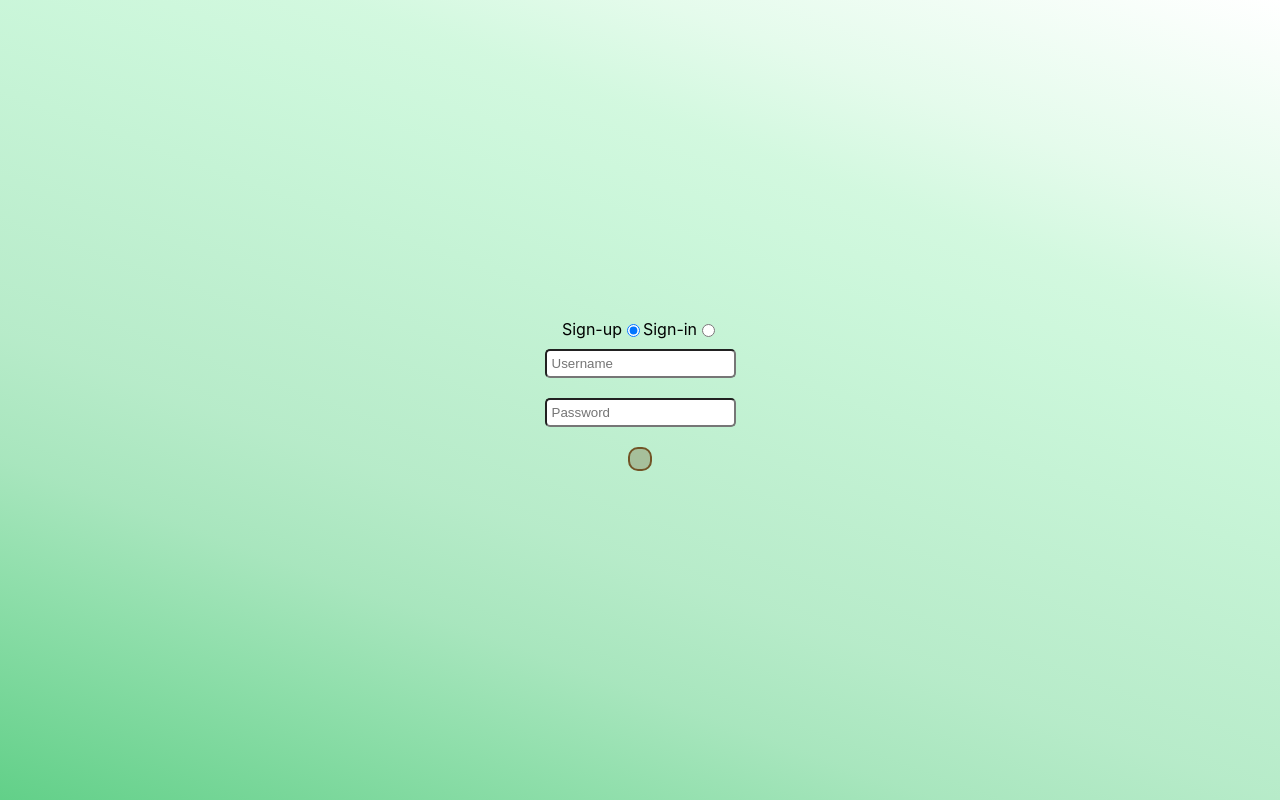
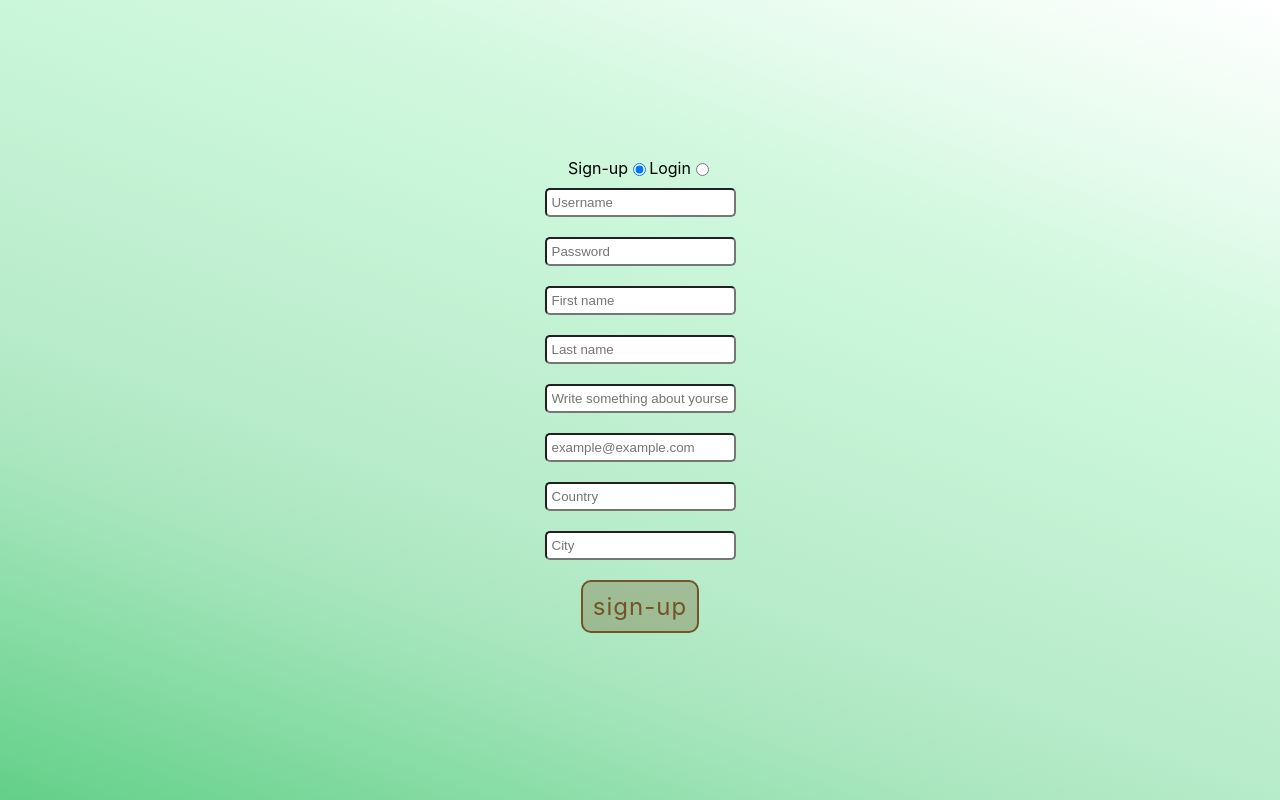
Before and after one commit to Skrosen/eco-tasks, a React (Create React App) app in the folder frontend/: page /login in a window 1280 px wide. Built offline with nearby package versions, Linux system fonts and the light colour scheme.

Commit message:
feat: sign-up and login page

```diff
--- a/frontend/src/App.js
+++ b/frontend/src/App.js
@@ -1,7 +1,7 @@
 import React from "react";
 import { BrowserRouter, Routes, Route } from "react-router-dom";
 import { Provider } from "react-redux";
-import { configureStore, combineReducers } from "@reduxjs/toolkit";
+import { createStore, combineReducers } from "@reduxjs/toolkit";
 
 import Main from "./components/Main";
 import Login from "./components/Login";
@@ -19,7 +19,24 @@ const reducer = combineReducers({
 	tasks: tasks.reducer,
 });
 
-const store = configureStore({ reducer });
+// Retrieve localstorage as initial state
+const persistedStateJSON = localStorage.getItem("userReduxState");
+let persistedState = {};
+
+if (persistedStateJSON) {
+	persistedState = JSON.parse(persistedStateJSON);
+}
+
+const store = createStore(
+	reducer,
+	persistedState,
+	window.__REDUX_DEVTOOLS_EXTENSION__ && window.__REDUX_DEVTOOLS_EXTENSION__()
+);
+
+// Store the state in localstorage when Redux state change
+store.subscribe(() => {
+	localStorage.setItem("userReduxState", JSON.stringify(store.getState()));
+});
 
 const App = () => {
 	return (
--- a/frontend/src/components/Login.jsx
+++ b/frontend/src/components/Login.jsx
@@ -37,7 +37,13 @@ const TextInput = styled.input`
 const Login = () => {
 	const [username, setUsername] = useState("");
 	const [password, setPassword] = useState("");
-	const [mode, setMode] = useState("signup");
+	const [firstName, setFirstName] = useState("");
+	const [lastName, setLastName] = useState("");
+	const [description, setDescription] = useState("");
+	const [email, setEmail] = useState("");
+	const [country, setCountry] = useState("");
+	const [city, setCity] = useState("");
+	const [mode, setMode] = useState("sign-up");
 
 	const accessToken = useSelector((store) => store.user.accessToken);
 
@@ -53,36 +59,47 @@ const Login = () => {
 
 	const onFormSubmit = (event) => {
 		event.preventDefault();
+		let options = {};
 
-		const options = {
+		if (mode === "sign-up") {
+			options = {
+				method: "POST",
+				headers: {
+					"Content-Type": "application/json",
+				},
+				body: JSON.stringify({
+					username,
+					password,
+					firstName,
+					lastName,
+					description,
+					email,
+					country,
+					city,
+				}),
+			};
+		} else {
+			options = {
 				method: "POST",
 				headers: {
 					"Content-Type": "application/json",
 				},
 				body: JSON.stringify({ username, password }),
 			};
+		}
 
 		fetch(API_URL(mode), options)
 			.then((res) => res.json())
 			.then((data) => {
-				if (data.success) {
-					batch(() => {
-						dispatch(user.actions.setUserId(data.response.userId));
-						dispatch(user.actions.setUsername(data.response.username));
-						dispatch(user.actions.setAccessToken(data.response.accessToken));
-						dispatch(user.actions.setError(null));
-					});
-					mode === "signup" &&
+				if (data.success && mode === "sign-up") {
 					alert(
-							`Welcome ${data.response.username}, your account has been created and you are now logged in!`
+						`Welcome ${data.response.username}, your account has been created!`
 					); // welcomes new users who just signed up
+				} else if (data.success && mode === "login") {
+					console.log(data.response);
+					dispatch(user.actions.setUserInfo(data.response));
 				} else {
-					batch(() => {
-						dispatch(user.actions.setUserId(null));
-						dispatch(user.actions.setUsername(null));
-						dispatch(user.actions.setAccessToken(null));
-						dispatch(user.actions.setError(data.response));
-					});
+					// dispatch(user.actions.setError(data.response));
 					alert(data.response); // returns error message
 				}
 			});
@@ -91,19 +108,19 @@ const Login = () => {
 	return (
 		<LoginContainer>
 			<ModeContainer>
-				<label htmlFor="signup">Sign-up</label>
+				<label htmlFor="sign-up">Sign-up</label>
 				<input
-					id="signup"
+					id="sign-up"
 					type="radio"
-					checked={mode === "signup"}
-					onChange={() => setMode("signup")}
+					checked={mode === "sign-up"}
+					onChange={() => setMode("sign-up")}
 				/>
-				<label htmlFor="signin">Sign-in</label>
+				<label htmlFor="login">Login</label>
 				<input
-					id="signin"
+					id="login"
 					type="radio"
-					checked={mode === "signin"}
-					onChange={() => setMode("signin")}
+					checked={mode === "login"}
+					onChange={() => setMode("login")}
 				/>
 			</ModeContainer>
 			<Form onSubmit={onFormSubmit}>
@@ -123,7 +140,59 @@ const Login = () => {
 					value={password}
 					onChange={(e) => setPassword(e.target.value)}
 				/>
-				<Button type="submit">Submit</Button>
+				{mode === "sign-up" && (
+					<>
+						<label htmlFor="firstName"></label>
+						<TextInput
+							id="firstName"
+							type="text"
+							placeholder="First name"
+							value={firstName}
+							onChange={(e) => setFirstName(e.target.value)}
+						/>
+						<label htmlFor="lastName"></label>
+						<TextInput
+							id="lastName"
+							type="text"
+							placeholder="Last name"
+							value={lastName}
+							onChange={(e) => setLastName(e.target.value)}
+						/>
+						<label htmlFor="description"></label>
+						<TextInput
+							id="description"
+							type="text"
+							placeholder="Write something about yourself"
+							value={description}
+							onChange={(e) => setDescription(e.target.value)}
+						/>
+						<label htmlFor="email"></label>
+						<TextInput
+							id="email"
+							type="email"
+							placeholder="example@example.com"
+							value={email}
+							onChange={(e) => setEmail(e.target.value)}
+						/>
+						<label htmlFor="country"></label>
+						<TextInput
+							id="country"
+							type="text"
+							placeholder="Country"
+							value={country}
+							onChange={(e) => setCountry(e.target.value)}
+						/>
+						<label htmlFor="city"></label>
+						<TextInput
+							id="city"
+							type="text"
+							placeholder="City"
+							value={city}
+							onChange={(e) => setCity(e.target.value)}
+						/>
+					</>
+				)}
+				<Button type="submit" text={mode} />
 			</Form>
 		</LoginContainer>
 	);
--- a/frontend/src/reducers/user.js
+++ b/frontend/src/reducers/user.js
@@ -21,44 +21,22 @@ const user = createSlice({
 		error: null,
 	},
 	reducers: {
-		setUserId: (store, action) => {
-			store.userId = action.payload;
-		},
-		setUsername: (store, action) => {
-			store.username = action.payload;
-		},
-		setFirstName: (store, action) => {
-			store.firstName = action.payload;
-		},
-		setLastName: (store, action) => {
-			store.lastName = action.payload;
-		},
-		setDescription: (store, action) => {
-			store.description = action.payload;
-		},
-		setEmail: (store, action) => {
-			store.email = action.payload;
-		},
-		setCountry: (store, action) => {
-			store.country = action.payload;
-		},
-		setCity: (store, action) => {
-			store.city = action.payload;
-		},
-		setRole: (store, action) => {
-			store.role = action.payload;
-		},
-		setScore: (store, action) => {
-			store.score = action.payload;
-		},
-		setCreatedAt: (store, action) => {
-			store.createdAt = action.payload;
-		},
-		setAccessToken: (store, action) => {
-			store.accessToken = action.payload;
+		setUserInfo: (store, action) => {
+			store.userId = action.payload.id;
+			store.username = action.payload.username;
+			store.firstName = action.payload.firstName;
+			store.lastName = action.payload.lastName;
+			store.description = action.payload.description;
+			store.email = action.payload.email;
+			store.country = action.payload.country;
+			store.city = action.payload.city;
+			store.role = action.payload.role;
+			store.score = action.payload.score;
+			store.createdAt = action.payload.createdAt;
+			store.accessToken = action.payload.accessToken;
 		},
 		setError: (store, action) => {
-			store.error = action.payload;
+			store.error = action.payload.error;
 		},
 	},
 });
```
Also changed, not shown: 2 other files (tests, documents, lock files or other folders). Lines whose indentation alone changed are shown as unchanged.
